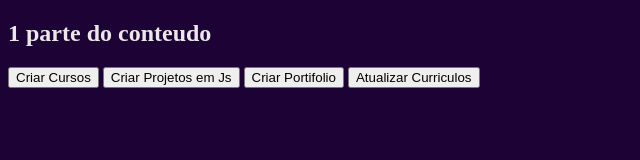
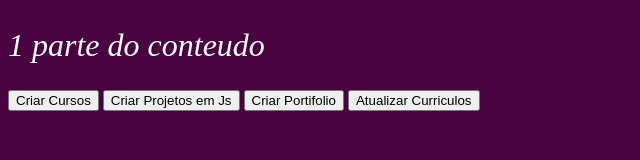
Before and after one commit to ponziot/3F_2024, a plain HTML site: page index.html in a window 1280 px wide. Shown: the whole page, without its empty margins (0-640 px from the left). Drawn offline with Linux system fonts and the light colour scheme.

Commit message:
Add files via upload

```diff
--- a/style.css
+++ b/style.css
@@ -1,7 +1,22 @@
+:root{
+
+    --corfundo: #490240 ;
+    --verde: #6FFF57;
+    --branco: #FFFFFF;
+    --botaoativo: #3A375E;
+    --botaoinativo: rgba(58,55,94,0.5);
+    --textofundo: rgba(58,55,94,0.5);
+}
+
+
+
+
 body {
-    background-color: rgb(28, 2, 53);
-
+    background-color: var(--corfundo);
 }
 .Titulo1 {
-    color: rgb(236, 231, 231);
+    color: var(--branco);
+    font-style: italic;
+    font-size: xx-large;
+    font-weight: lighter;
 }
```
